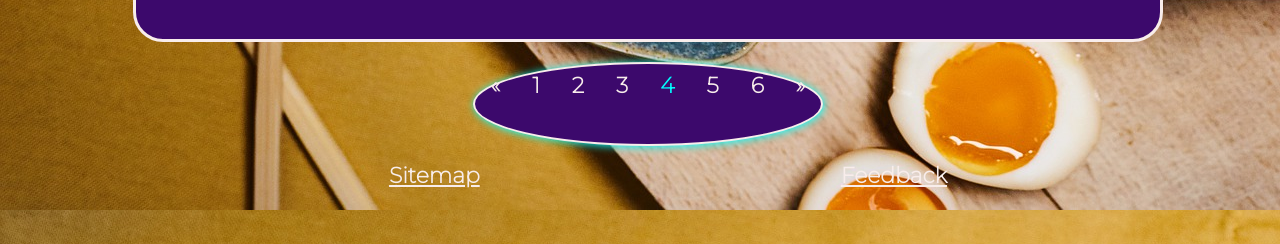
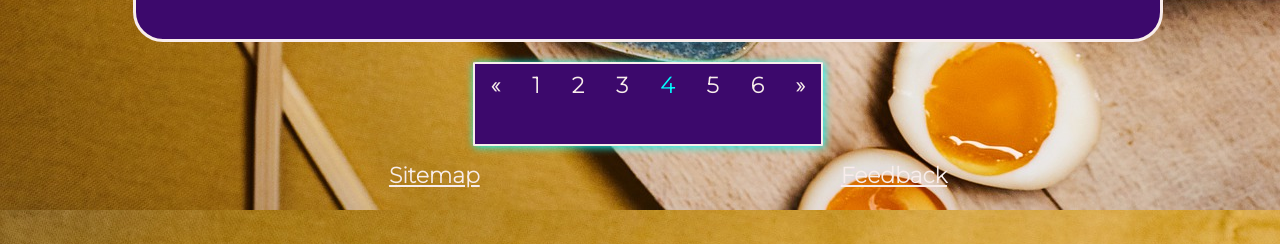
Before and after one commit to avisre/International-Recipes, a plain HTML site: page countries.html in a window 1280 px wide. In both pictures the pointer is over the element 648 px from the left and 2447 px from the top of the page. Shown: the part 2344-2588 px from the top of the page. Drawn offline with Linux system fonts and the light colour scheme.

Commit message:
Update countries.css

```diff
--- a/countries.css
+++ b/countries.css
@@ -91,6 +91,12 @@ div:hover {
 
 }
 
+.pagination:hover {
+    border-radius: 1%;
+    box-shadow: 1px 1px 9px cyan;
+    transition: 600ms;
+    cursor: pointer;
+}
 
 
 
```
